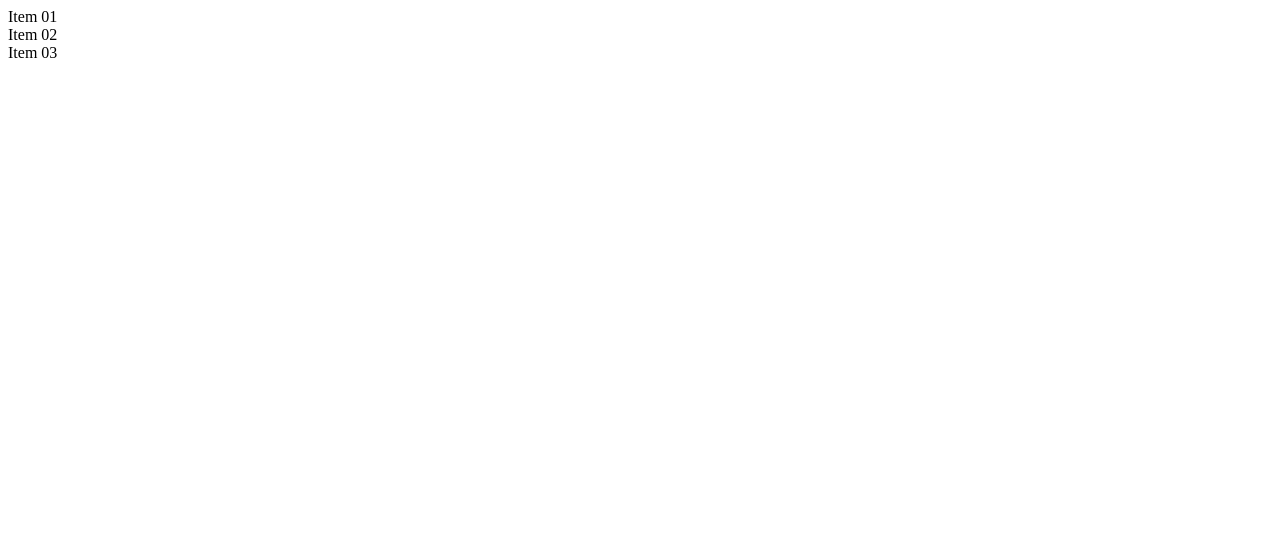
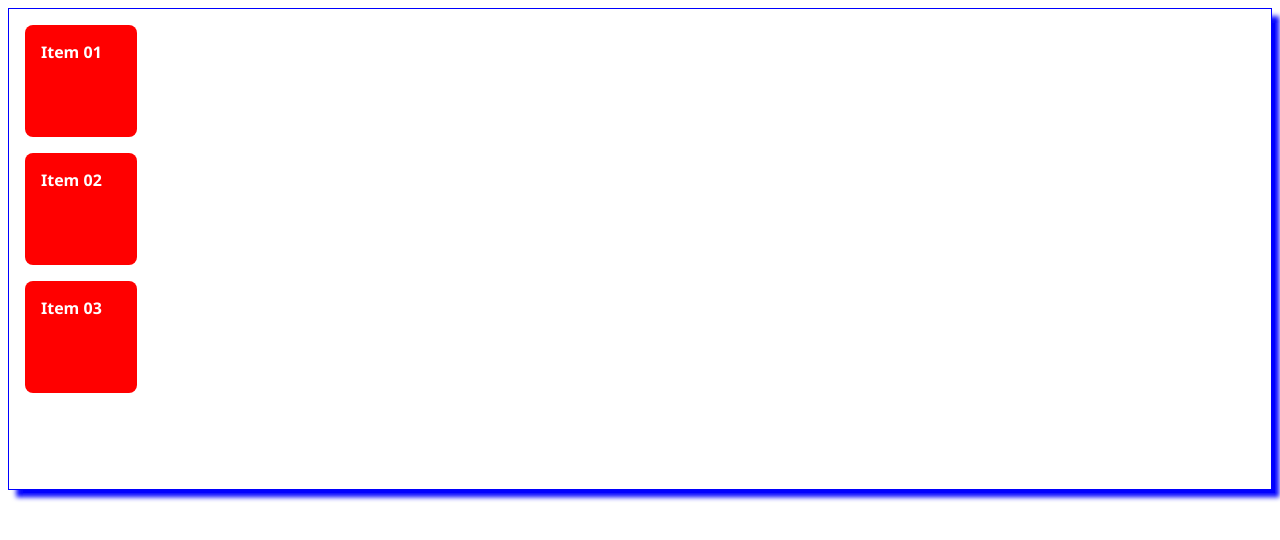
Before and after one commit to VvictorHugo/pbr-diw-4963101-exemplo-02, a plain HTML site: page index.html in a window 1280 px wide. Drawn offline with Linux system fonts and the light colour scheme.

Commit message:
Exemplo flexbox

```diff
--- a/index.html
+++ b/index.html
@@ -5,13 +5,32 @@
     <meta name="viewport" content="width=device-width, initial-scale=1.0">
     <title>Exemplo Flexbox</title>
     <style>
-
+        *{
+            font-size:16px;
+            font-family: 'Segoe UI', Tahoma, Geneva, Verdana, sans-serif
+        }
+        .container{
+            border: 1px solid blue;
+            height: 30rem;
+            box-shadow: .5rem .5rem .3rem .01rem blue;
+        }
+        .item{
+            background-color: red;
+            color:white;
+            font-weight: bold;
+            padding: 1rem;
+            margin: 1rem;
+            width: 5rem;
+            height: 5rem;
+            border-radius: .5rem;
+        }
     </style>
 </head>
 <body>
-    <div class="container"></div>
+    <div class="container">
     <div class="item">Item 01</div>
     <div class="item">Item 02 </div>
     <div class="item">Item 03</div>
+</div>
 </body>
 </html>
```
